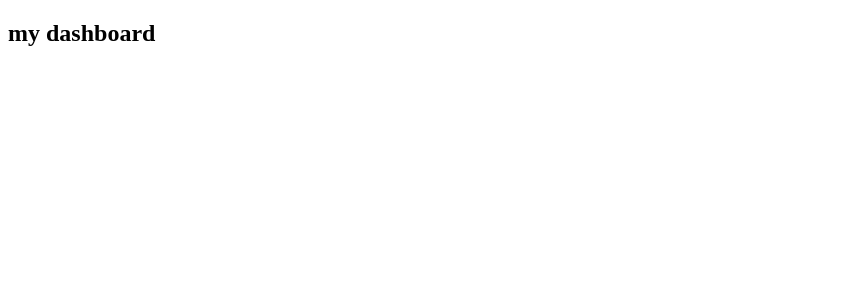
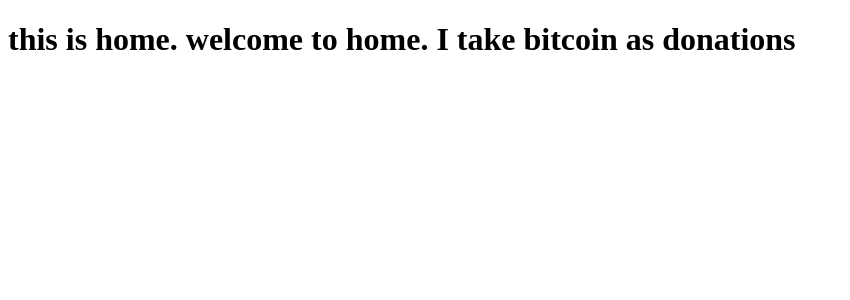
Before and after one commit to nomadic4life/Project-Coddiwomple, a React (Create React App) app in the folder expat-nation/: page / in a window 1280 px wide. Both pictures are taken after typing "Sample", "Sample123" into the empty fields and a click on the button "login". Shown: the top 300 px of the page, without its empty margins (0-850 px from the left). Built offline with nearby package versions, Linux system fonts and the light colour scheme.

Commit message:
fixed some random issues

```diff
--- a/expat-nation/src/Components/Dashboard/Dashboard.js
+++ b/expat-nation/src/Components/Dashboard/Dashboard.js
@@ -1,8 +1,45 @@
 import React, { Component } from 'react';
+import { Route, Switch, Redirect } from 'react-router-dom';
+import Home from './Home'
 
 const Dashboard = props => {
   console.log(props)
-  return <h2>my dashboard</h2>
+
+  // these route are place holders they have no purpose yet.
+  return (
+    <>
+       <Route
+        exact
+        path='/'
+        render={props =>
+          <Home {...props}/>}
+      />
+{/*
+      <Route
+        path='/user-profile' // will change this to be more dynamic
+        render={props =>
+          <Component {...props}/>}
+      />
+
+      <Route
+        path='/'
+        render={props =>
+          <Component {...props}/>}
+      />
+
+      <Route
+        path='/'
+        render={props =>
+          <Component {...props}/>}
+      />
+
+      <Route
+        path='/'
+        render={props =>
+          <Component {...props}/>}
+      /> */}
+    </>
+  )
 }
 
 
--- /dev/null
+++ b/expat-nation/src/Components/Dashboard/Home.js
@@ -0,0 +1,7 @@
+import React from 'react';
+
+const Home = props => {
+  return <h1>this is home. welcome to home. I take bitcoin as donations</h1>
+}
+
+export default Home
--- a/expat-nation/src/actions/index.js
+++ b/expat-nation/src/actions/index.js
@@ -1,18 +1,18 @@
 import axios from 'axios';
 export const CHECK_USER_LOGGED = "CHECK_USER_LOGGED";
-export const FETCH_EXPATS_START = "FETCH_EXPATS_START";
-export const FETCH_EXPATS_SUCCESS = "FETCH_EXPATS_SUCCESS";
-export const FETCH_EXPATS_FAILURE = "FETCH_EXPATS_FAILURE";
-export const ADD_EXPATS_START = "ADD_EXPATS_START";
-export const ADD_EXPATS_SUCCESS = "ADD_EXPATS_SUCCESS";
-export const ADD_EXPATS_FAILURE = "ADD_EXPATS_FAILURE";
-export const UPDATE_EXPATS_START = "UPDATE_EXPATS_START";
-export const UPDATE_EXPATS_SUCCESS = "UPDATE_EXPATS_SUCCESS";
-export const UPDATE_EXPATS_FAILURE = "UPDATE_EXPATS_FAILURE";
-export const DELETE_EXPATS_START = "DELETE_EXPATS_START";
-export const DELETE_EXPATS_SUCCESS = "DELETE_EXPATS_SUCCESS";
-export const DELETE_EXPATS_FAILURE = "DELETE_EXPATS_FAILURE";
-export const SELECTING_EXPATS = "SELECTING_EXPATS";
+// export const FETCH_EXPATS_START = "FETCH_EXPATS_START";
+// export const FETCH_EXPATS_SUCCESS = "FETCH_EXPATS_SUCCESS";
+// export const FETCH_EXPATS_FAILURE = "FETCH_EXPATS_FAILURE";
+// export const ADD_EXPATS_START = "ADD_EXPATS_START";
+// export const ADD_EXPATS_SUCCESS = "ADD_EXPATS_SUCCESS";
+// export const ADD_EXPATS_FAILURE = "ADD_EXPATS_FAILURE";
+// export const UPDATE_EXPATS_START = "UPDATE_EXPATS_START";
+// export const UPDATE_EXPATS_SUCCESS = "UPDATE_EXPATS_SUCCESS";
+// export const UPDATE_EXPATS_FAILURE = "UPDATE_EXPATS_FAILURE";
+// export const DELETE_EXPATS_START = "DELETE_EXPATS_START";
+// export const DELETE_EXPATS_SUCCESS = "DELETE_EXPATS_SUCCESS";
+// export const DELETE_EXPATS_FAILURE = "DELETE_EXPATS_FAILURE";
+// export const SELECTING_EXPATS = "SELECTING_EXPATS";
 
 /*
   Action Types Go Here!
--- a/expat-nation/src/reducers/index.js
+++ b/expat-nation/src/reducers/index.js
@@ -1,47 +1,25 @@
 import {
   CHECK_USER_LOGGED,
-  FETCH_EXPATS_START,
-  FETCH_EXPATS_SUCCESS,
-  FETCH_EXPATS_FAILURE,
-  ADD_EXPATS_START,
-  ADD_EXPATS_SUCCESS,
-  ADD_EXPATS_FAILURE,
-  UPDATE_EXPATS_START,
-  UPDATE_EXPATS_SUCCESS,
-  UPDATE_EXPATS_FAILURE,
-  DELETE_EXPATS_START,
-  DELETE_EXPATS_SUCCESS,
-  DELETE_EXPATS_FAILURE,
-  SELECTING_EXPATS
+  // FETCH_EXPATS_START,
+  // FETCH_EXPATS_SUCCESS,
+  // FETCH_EXPATS_FAILURE,
+  // ADD_EXPATS_START,
+  // ADD_EXPATS_SUCCESS,
+  // ADD_EXPATS_FAILURE,
+  // UPDATE_EXPATS_START,
+  // UPDATE_EXPATS_SUCCESS,
+  // UPDATE_EXPATS_FAILURE,
+  // DELETE_EXPATS_START,
+  // DELETE_EXPATS_SUCCESS,
+  // DELETE_EXPATS_FAILURE,
+  // SELECTING_EXPATS
 } from '../actions';
 
-/*
-  Be sure to import in all of the action types from `../actions`
-*/
-
-/*
- Your initial/default state for this project could *Although does not have to* look a lot like this
- {
-   expats: [],
-   fetchingexpats: false
-   addingexpat: false
-   updatingexpat: false
-   deletingexpat: false
-   error: null
- }
-*/
-
-/*
-  You'll only need one expat reducer for this project.
-  Feel free to export it as a default and import as rootReducer.
-  This will guard your namespacing issues.
-  There is no need for 'combineReducers' in this project.
-  Components can then read your store as, `state` and not `state.fooReducer`.
-*/
 
 const initialExpatsState = {
   isLogged: false,
   isLoaded: false,
+
   appData: {},
   userDetails: {},
   content: {},
@@ -64,12 +42,6 @@
         ...action.payload,
         isLoaded: true,
       };
-      case FETCH_EXPATS_FAILURE:
-        return {
-        ...state,
-        fetchingExpats: false,
-        error: action.payload
-        }
     default:
       return state;
   }
```
Also changed, not shown: expat-nation/src/index.js (+4 -5 lines).
